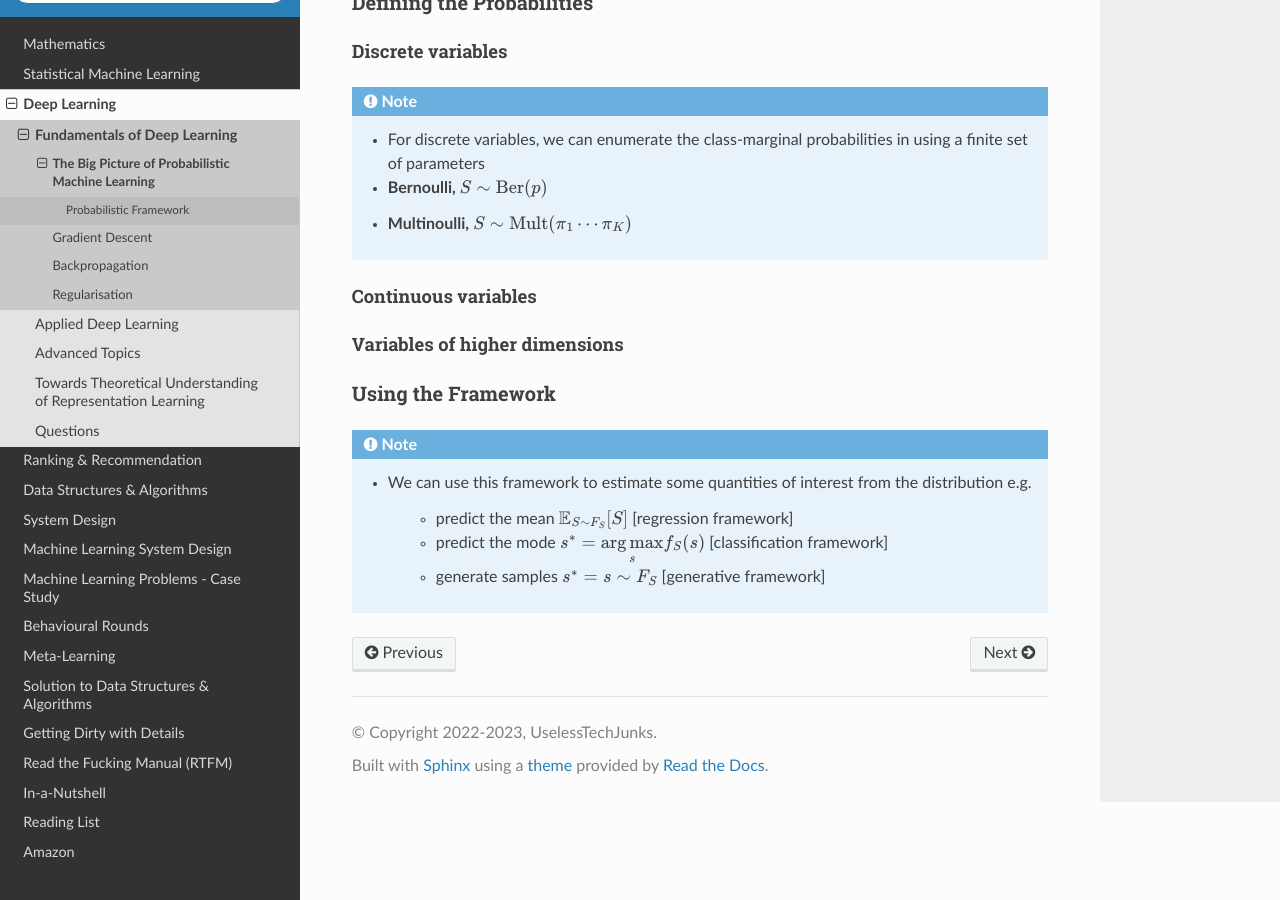
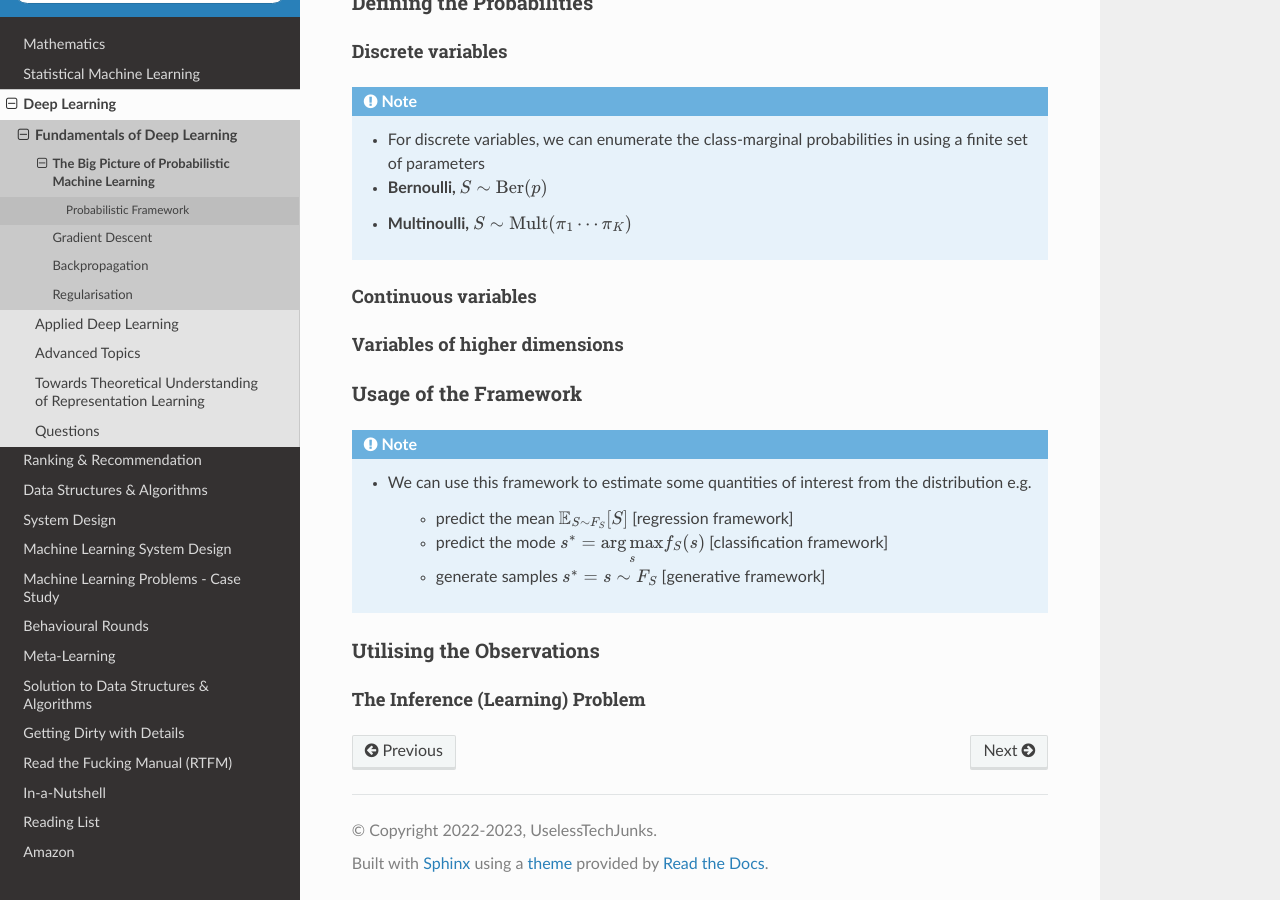
Before and after one commit to uselesstechjunks/leetcode, a Sphinx documentation site: the page built from docs/source/dl/basics/overview.rst, in a window 1280 px wide and 900 px high, scrolled down 995 px. Built offline with Sphinx 7.4.7 and the Read the Docs theme 2.0.0, drawn with Linux system fonts in a browser that asks for light colours.

Commit message:
Update overview.rst

```diff
--- a/docs/source/dl/basics/overview.rst
+++ b/docs/source/dl/basics/overview.rst
@@ -48,7 +48,7 @@ Variables of higher dimensions
 =========================================================================
 .. note::
 
-Using the Framework
+Usage of the Framework
 *************************************************************************
 .. note::
 	* We can use this framework to estimate some quantities of interest from the distribution e.g.
@@ -56,3 +56,9 @@ Using the Framework
 		* predict the mean :math:`\mathbb{E}_{S\sim F_S}[S]` [regression framework]
 		* predict the mode :math:`s^*=\underset{s}{\arg\max} f_S(s)` [classification framework]
 		* generate samples :math:`s^*=s\sim F_S` [generative framework]
+
+Utilising the Observations
+*************************************************************************
+
+The Inference (Learning) Problem
+=========================================================================
```
